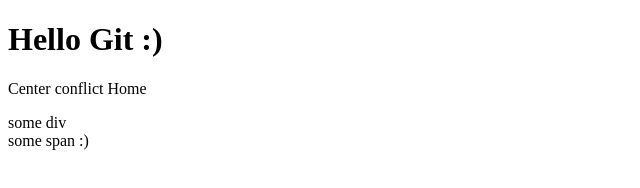
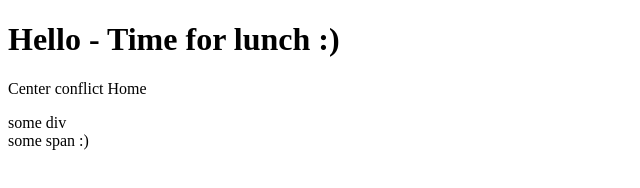
Before and after one commit to AdelinaStefanova/pro1101, a plain HTML site: page index.html in a window 1280 px wide. Shown: the whole page, without its empty margins (0-640 px from the left). Drawn offline with Linux system fonts and the light colour scheme.

Commit message:
Lunch time

```diff
--- a/index.html
+++ b/index.html
@@ -9,7 +9,7 @@
 
 <body>
 
-    <h1> Hello Git :) </h1>
+    <h1> Hello  - Time for lunch :) </h1>
 
     <p> Center conflict Home</p>
 
```
